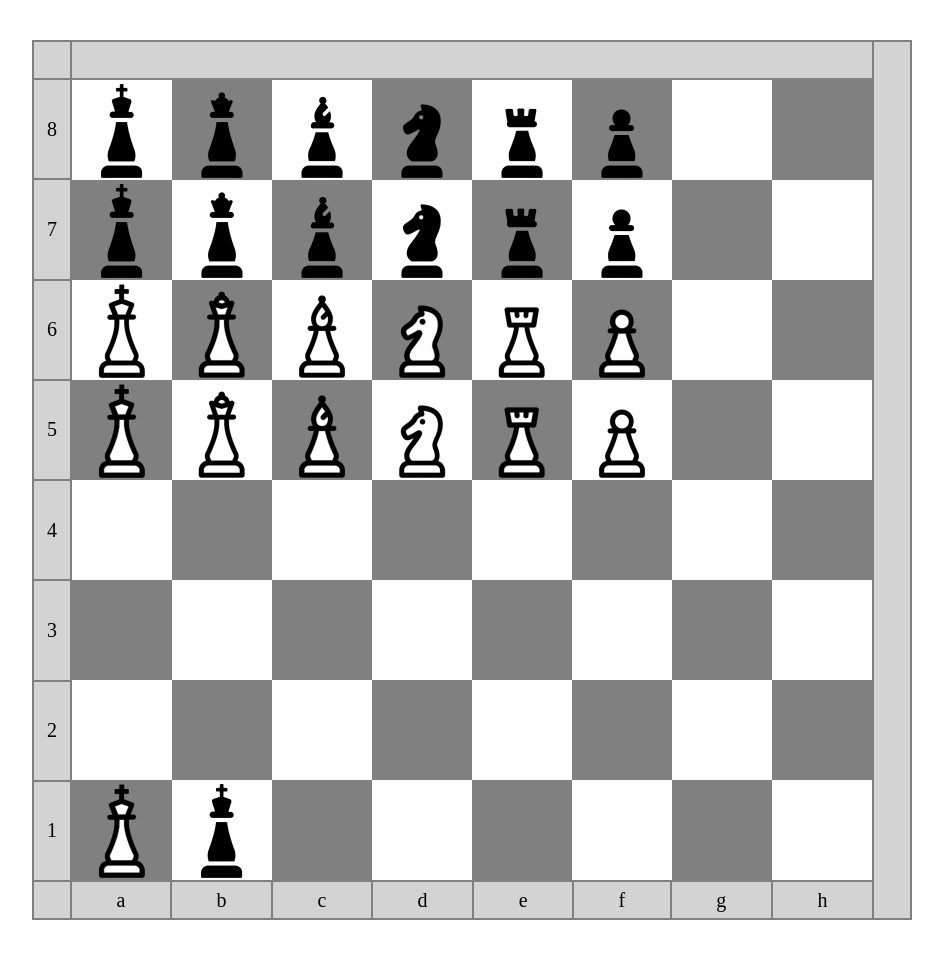
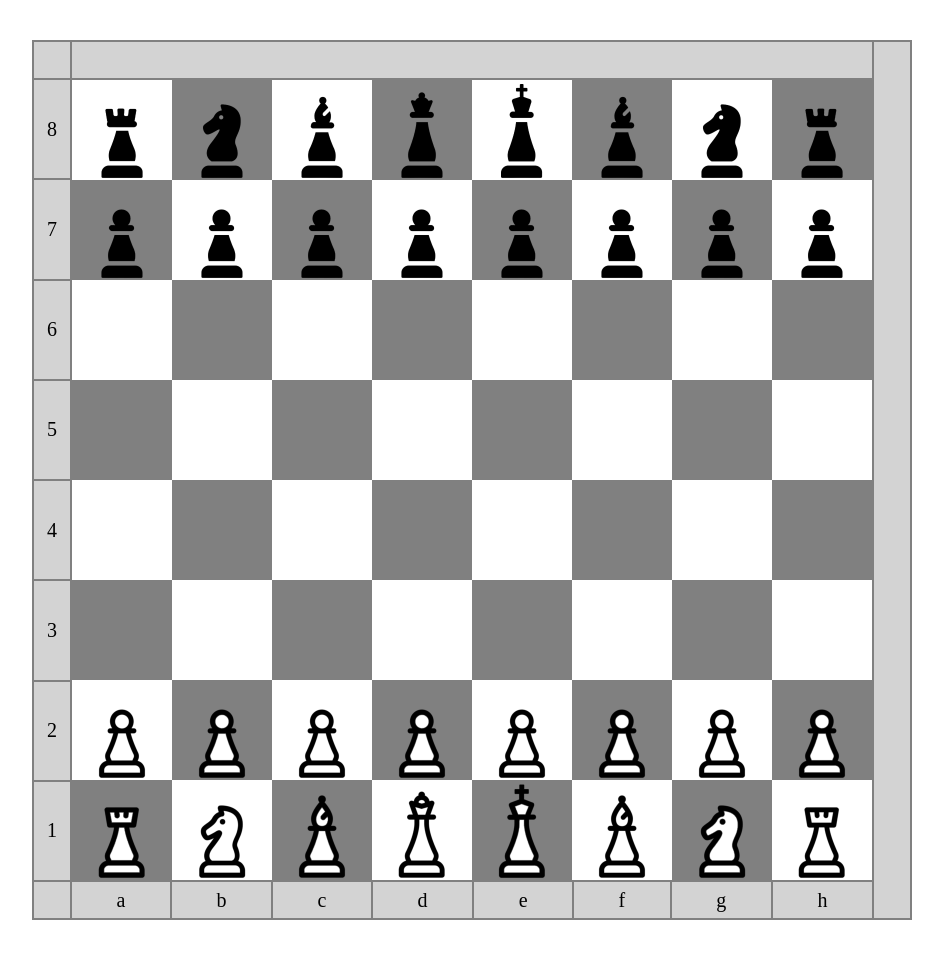
Before and after one commit to adamfodor10/game-chess, a plain HTML site: page index.html in a window 1280 px wide. Shown: the whole page, without its empty margins (168-1111 px from the left). Drawn offline with Linux system fonts and the light colour scheme.

Commit message:
Add 2 changes (see long description)
Change favicon
Fix a mistake in the getMovesForBishop function

```diff
--- a/index.html
+++ b/index.html
@@ -30,45 +30,45 @@
             <div class="column-label"></div>
 
             <div class="row row7">
-                <div class="sq07 square white-square"><img class="image" src="./images/black-king.png"></div>
-                <div class="sq17 square black-square"><img class="image" src="./images/black-queen.png"></div>
+                <div class="sq07 square white-square"><img class="image" src="./images/black-rook.png"></div>
+                <div class="sq17 square black-square"><img class="image" src="./images/black-knight.png"></div>
                 <div class="sq27 square white-square"><img class="image" src="./images/black-bishop.png"></div>
-                <div class="sq37 square black-square"><img class="image" src="./images/black-knight.png"></div>
-                <div class="sq47 square white-square"><img class="image" src="./images/black-rook.png"></div>
-                <div class="sq57 square black-square"><img class="image" src="./images/black-pawn.png"></div>
-                <div class="sq67 square white-square"></div>
-                <div class="sq77 square black-square"></div>
+                <div class="sq37 square black-square"><img class="image" src="./images/black-queen.png"></div>
+                <div class="sq47 square white-square"><img class="image" src="./images/black-king.png"></div>
+                <div class="sq57 square black-square"><img class="image" src="./images/black-bishop.png"></div>
+                <div class="sq67 square white-square"><img class="image" src="./images/black-knight.png"></div>
+                <div class="sq77 square black-square"><img class="image" src="./images/black-rook.png"></div>
             </div>
 
             <div class="row row6">
-                <div class="sq06 square black-square"><img class="image" src="./images/black-king.png"></div>
-                <div class="sq16 square white-square"><img class="image" src="./images/black-queen.png"></div>
-                <div class="sq26 square black-square"><img class="image" src="./images/black-bishop.png"></div>
-                <div class="sq36 square white-square"><img class="image" src="./images/black-knight.png"></div>
-                <div class="sq46 square black-square"><img class="image" src="./images/black-rook.png"></div>
+                <div class="sq06 square black-square"><img class="image" src="./images/black-pawn.png"></div>
+                <div class="sq16 square white-square"><img class="image" src="./images/black-pawn.png"></div>
+                <div class="sq26 square black-square"><img class="image" src="./images/black-pawn.png"></div>
+                <div class="sq36 square white-square"><img class="image" src="./images/black-pawn.png"></div>
+                <div class="sq46 square black-square"><img class="image" src="./images/black-pawn.png"></div>
                 <div class="sq56 square white-square"><img class="image" src="./images/black-pawn.png"></div>
-                <div class="sq66 square black-square"></div>
-                <div class="sq76 square white-square"></div>
+                <div class="sq66 square black-square"><img class="image" src="./images/black-pawn.png"></div>
+                <div class="sq76 square white-square"><img class="image" src="./images/black-pawn.png"></div>
             </div>
 
             <div class="row row5">
-                <div class="sq05 square white-square"><img class="image" src="./images/white-king.png"></div>
-                <div class="sq15 square black-square"><img class="image" src="./images/white-queen.png"></div>
-                <div class="sq25 square white-square"><img class="image" src="./images/white-bishop.png"></div>
-                <div class="sq35 square black-square"><img class="image" src="./images/white-knight.png"></div>
-                <div class="sq45 square white-square"><img class="image" src="./images/white-rook.png"></div>
-                <div class="sq55 square black-square"><img class="image" src="./images/white-pawn.png"></div>
+                <div class="sq05 square white-square"></div>
+                <div class="sq15 square black-square"></div>
+                <div class="sq25 square white-square"></div>
+                <div class="sq35 square black-square"></div>
+                <div class="sq45 square white-square"></div>
+                <div class="sq55 square black-square"></div>
                 <div class="sq65 square white-square"></div>
                 <div class="sq75 square black-square"></div>
             </div>
 
             <div class="row row4">
-                <div class="sq04 square black-square"><img class="image" src="./images/white-king.png"></div>
-                <div class="sq14 square white-square"><img class="image" src="./images/white-queen.png"></div>
-                <div class="sq24 square black-square"><img class="image" src="./images/white-bishop.png"></div>
-                <div class="sq34 square white-square"><img class="image" src="./images/white-knight.png"></div>
-                <div class="sq44 square black-square"><img class="image" src="./images/white-rook.png"></div>
-                <div class="sq54 square white-square"><img class="image" src="./images/white-pawn.png"></div>
+                <div class="sq04 square black-square"></div>
+                <div class="sq14 square white-square"></div>
+                <div class="sq24 square black-square"></div>
+                <div class="sq34 square white-square"></div>
+                <div class="sq44 square black-square"></div>
+                <div class="sq54 square white-square"></div>
                 <div class="sq64 square black-square"></div>
                 <div class="sq74 square white-square"></div>
             </div>
@@ -96,25 +96,25 @@
             </div>
 
             <div class="row row1">
-                <div class="sq01 square white-square"></div>
-                <div class="sq11 square black-square"></div>
-                <div class="sq21 square white-square"></div>
-                <div class="sq31 square black-square"></div>
-                <div class="sq41 square white-square"></div>
-                <div class="sq51 square black-square"></div>
-                <div class="sq61 square white-square"></div>
-                <div class="sq71 square black-square"></div>
+                <div class="sq01 square white-square"><img class="image" src="./images/white-pawn.png"></div>
+                <div class="sq11 square black-square"><img class="image" src="./images/white-pawn.png"></div>
+                <div class="sq21 square white-square"><img class="image" src="./images/white-pawn.png"></div>
+                <div class="sq31 square black-square"><img class="image" src="./images/white-pawn.png"></div>
+                <div class="sq41 square white-square"><img class="image" src="./images/white-pawn.png"></div>
+                <div class="sq51 square black-square"><img class="image" src="./images/white-pawn.png"></div>
+                <div class="sq61 square white-square"><img class="image" src="./images/white-pawn.png"></div>
+                <div class="sq71 square black-square"><img class="image" src="./images/white-pawn.png"></div>
             </div>
 
             <div class="row row0">
-                <div class="sq00 square black-square"><img class="image" src="./images/white-king.png"></div>
-                <div class="sq10 square white-square"><img class="image" src="./images/black-king.png"></div>
-                <div class="sq20 square black-square"></div>
-                <div class="sq30 square white-square"></div>
-                <div class="sq40 square black-square"></div>
-                <div class="sq50 square white-square"></div>
-                <div class="sq60 square black-square"></div>
-                <div class="sq70 square white-square"></div>
+                <div class="sq00 square black-square"><img class="image" src="./images/white-rook.png"></div>
+                <div class="sq10 square white-square"><img class="image" src="./images/white-knight.png"></div>
+                <div class="sq20 square black-square"><img class="image" src="./images/white-bishop.png"></div>
+                <div class="sq30 square white-square"><img class="image" src="./images/white-queen.png"></div>
+                <div class="sq40 square black-square"><img class="image" src="./images/white-king.png"></div>
+                <div class="sq50 square white-square"><img class="image" src="./images/white-bishop.png"></div>
+                <div class="sq60 square black-square"><img class="image" src="./images/white-knight.png"></div>
+                <div class="sq70 square white-square"><img class="image" src="./images/white-rook.png"></div>
             </div>
 
             <div class="column-label">
```
Also changed, not shown: script.js (+20 -20 lines), images/favicon.png, images/white-all-bottom.png.
